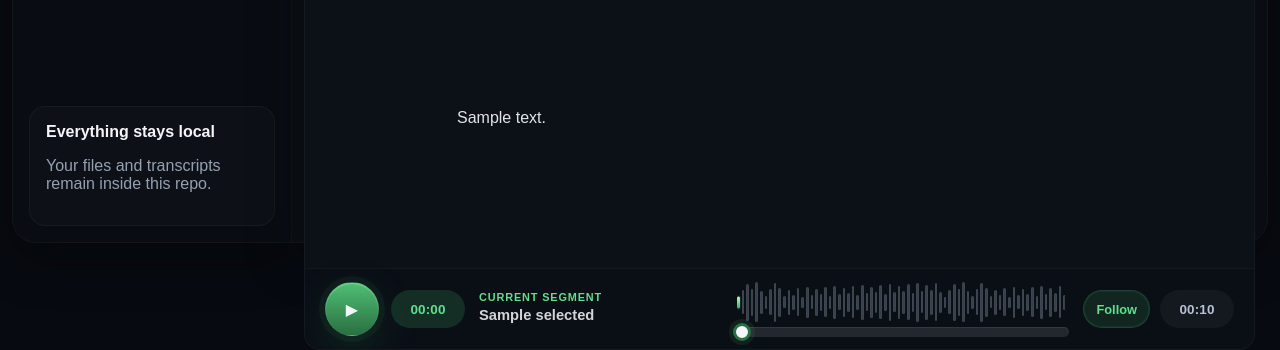
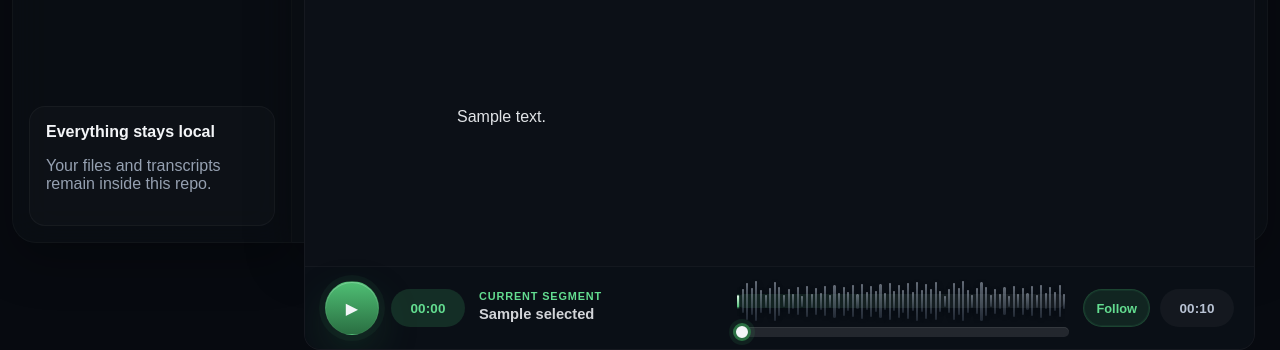
Before and after one commit to burnz0/whisper-local, a Flask app: template templates/index.html in a window 1280 px wide. Shown: the part 545-895 px from the top of the page. Run offline with Flask 3, Linux system fonts and the light colour scheme; the template is opened without the code that fills it: most values are stand-ins (such as "Sample title", 1, 10 or a date in 2020); some libraries are stand-ins or nearby versions.

Commit message:
Modernize player waveform styling

```diff
--- a/static/styles.css
+++ b/static/styles.css
@@ -1607,25 +1607,48 @@ body.is-playing .player-button {
 }
 
 .waveform {
+  position: relative;
   display: flex;
   align-items: center;
-  gap: 2px;
-  height: 42px;
+  gap: 2.5px;
+  height: 44px;
   flex: 1;
   min-width: 0;
   overflow: hidden;
-  padding: 2px 0;
+  padding: 3px 0;
+}
+
+.waveform::before {
+  content: "";
+  position: absolute;
+  left: 0;
+  right: 0;
+  top: 50%;
+  height: 14px;
+  border-radius: var(--radius-pill);
+  background:
+    linear-gradient(90deg, rgba(82, 207, 125, 0.1), rgba(255, 255, 255, 0.035)),
+    rgba(255, 255, 255, 0.025);
+  transform: translateY(-50%);
 }
 
 .waveform span,
 .waveform-segment {
+  position: relative;
+  z-index: 1;
   flex: 1 1 3px;
   min-width: 2px;
   height: var(--wave-height, 24px);
   border-radius: var(--radius-pill);
   border: 0;
-  background: rgba(159, 174, 196, 0.3);
-  box-shadow: inset 0 0 0 1px rgba(255, 255, 255, 0.035);
+  background: linear-gradient(
+    180deg,
+    rgba(201, 213, 230, 0.46),
+    rgba(96, 110, 132, 0.28)
+  );
+  box-shadow:
+    inset 0 1px 0 rgba(255, 255, 255, 0.08),
+    0 1px 8px rgba(0, 0, 0, 0.12);
   opacity: 1;
   transition:
     background 140ms ease,
@@ -1641,22 +1664,26 @@ body.is-playing .player-button {
 .waveform-segment.is-played {
   background: linear-gradient(
     180deg,
-    rgba(107, 238, 151, 0.94),
-    rgba(45, 143, 78, 0.62)
+    rgba(150, 255, 183, 0.98),
+    rgba(35, 162, 83, 0.72)
   );
+  box-shadow:
+    inset 0 1px 0 rgba(255, 255, 255, 0.2),
+    0 0 12px rgba(82, 207, 125, 0.13);
 }
 
 .waveform-segment:hover,
 .waveform-segment.is-active {
   background: linear-gradient(
     180deg,
-    rgba(188, 255, 208, 0.98),
-    rgba(82, 207, 125, 0.74)
+    rgba(230, 255, 238, 1),
+    rgba(82, 207, 125, 0.9)
   );
   box-shadow:
-    inset 0 0 0 1px rgba(255, 255, 255, 0.12),
-    0 0 0 1px rgba(82, 207, 125, 0.16);
-  transform: scaleY(1.08);
+    inset 0 1px 0 rgba(255, 255, 255, 0.32),
+    0 0 0 1px rgba(82, 207, 125, 0.2),
+    0 0 18px rgba(82, 207, 125, 0.22);
+  transform: scaleY(1.14);
 }
 
 .waveform-segment:focus-visible {
```
